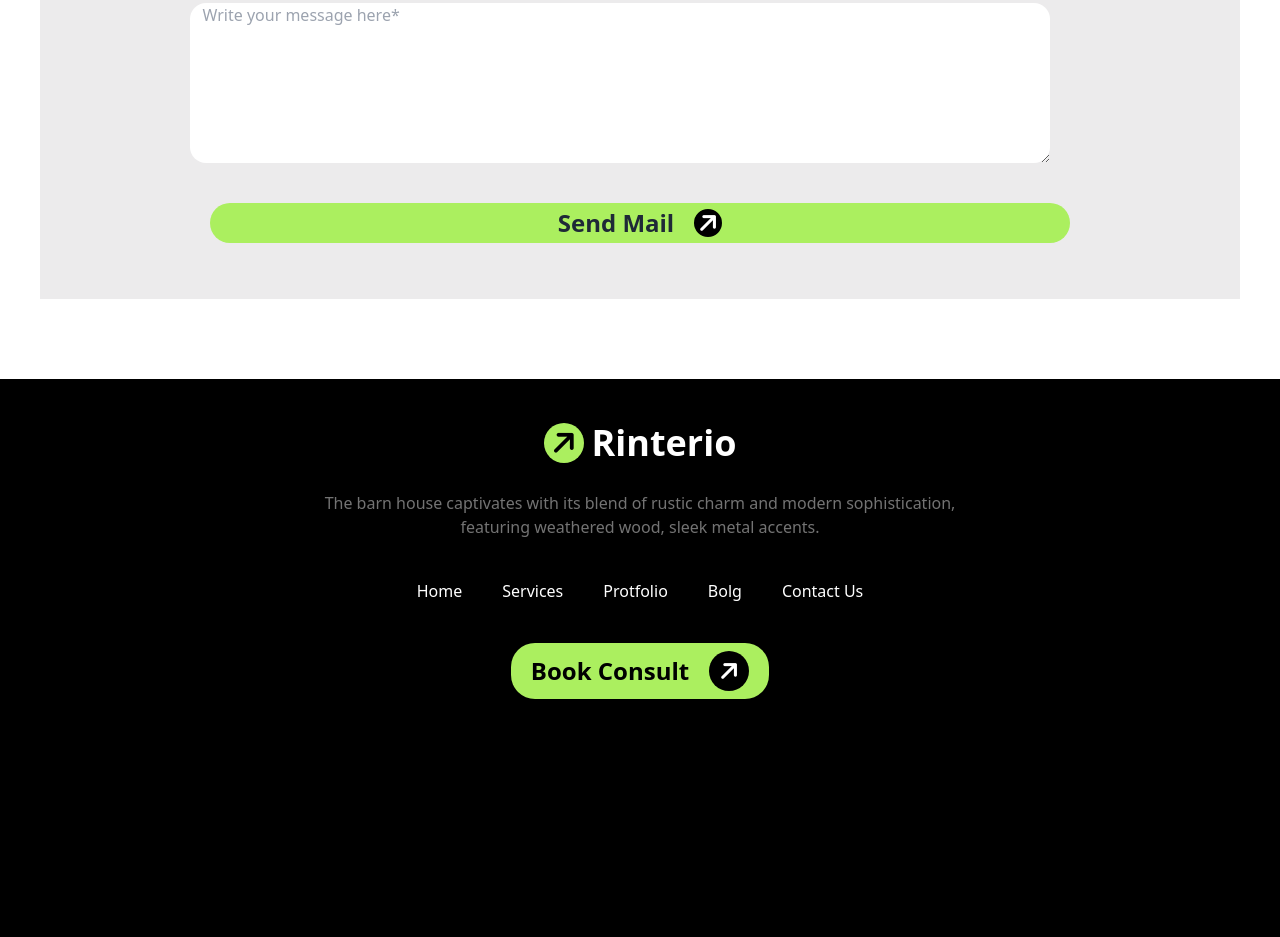
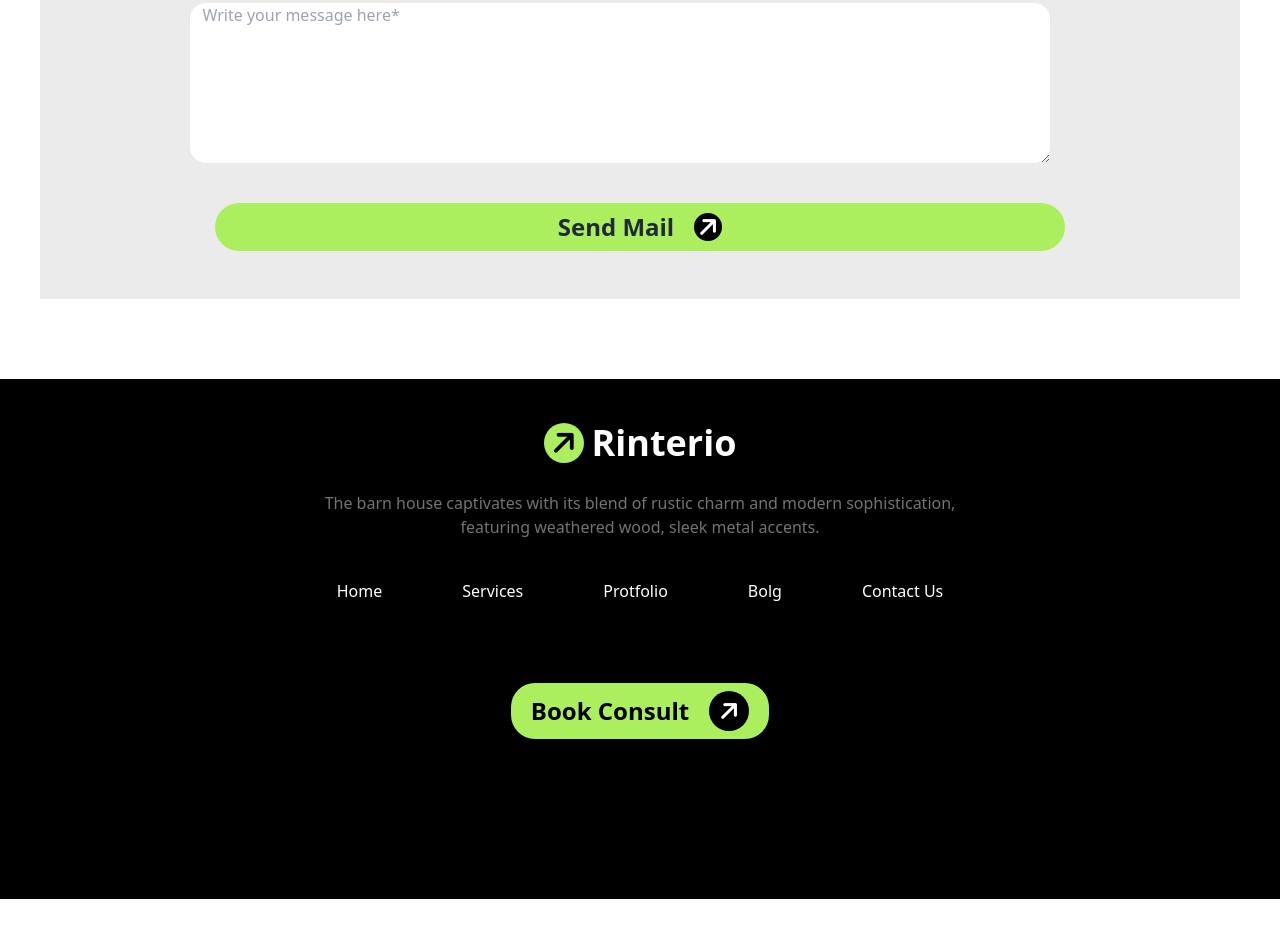
Before and after one commit to shakhawat2323/Assignment-03, a plain HTML site: page index.html in a window 1280 px wide. Shown: the part 4138-5075 px from the top of the page. After the commit the page ends 5037 px from the top, so only its background shows below. Drawn offline with nearby package versions, Linux system fonts and the light colour scheme.

Commit message:
assignment 03 all problem done

```diff
--- a/index.html
+++ b/index.html
@@ -329,7 +329,7 @@
 
                       </form>
 
-                      <button class="bg-[#ABEF5F] mt-10  w-[420px] lg:w-[860px] h-10 rounded-3xl text-2xl font-bold"></i>Send Mail<i class="fa-solid fa-arrow-right bg-black text-white ml-5 w-7 h-7 rounded-full -rotate-45 inline-flex flex-col justify-center items-center"></i></button>
+                      <button class="bg-[#ABEF5F] mt-10  w-[420px] lg:w-[850px] h-12 rounded-3xl text-2xl font-bold"></i>Send Mail<i class="fa-solid fa-arrow-right bg-black text-white ml-5 w-7 h-7 rounded-full -rotate-45 inline-flex flex-col justify-center items-center"></i></button>
 
                 </div>
             </div>
@@ -339,7 +339,7 @@
 
 
     </main>
-    <footer class="bg-black h-[650px]  mt-20 py-10">
+    <footer class="bg-black h-[520px]  mt-20 py-10">
         <div >
             <div>
                 <div class="">
@@ -349,14 +349,14 @@
 
                     </div>
                     <div class="flex flex-col  justify-center items-center ">
-                        <ul class="text-white flex flex-col lg:flex-row gap-10 justify-center  items-center mt-10">
+                        <ul class=" text-white flex flex-col lg:flex-row gap-5 lg:gap-20 justify-center  items-center mt-10">
                             <li><a href="">Home</a></li>
                             <li><a href="">Services</a></li>
                             <li><a href="">Protfolio</a></li>
                             <li><a href="">Bolg</a></li>
                             <li><a href="">Contact Us</a></li>
                         </ul>
-                        <button class="text-black py-2 px-5 text-2xl  font-bold bg-[#ABEF5F] rounded-3xl mt-10 ">Book Consult<i class="fa-solid fa-arrow-right ml-5 text-white bg-black w-10 h-10 -rotate-45 rounded-full inline-flex flex-col justify-center items-center "></i></button>
+                        <button class="text-black py-2 px-5 text-2xl  font-bold bg-[#ABEF5F] rounded-3xl mt-10 lg:mt-20 ">Book Consult<i class="fa-solid fa-arrow-right ml-5 text-white bg-black w-10 h-10 -rotate-45 rounded-full inline-flex flex-col justify-center items-center "></i></button>
                     </div>
 
 
```
